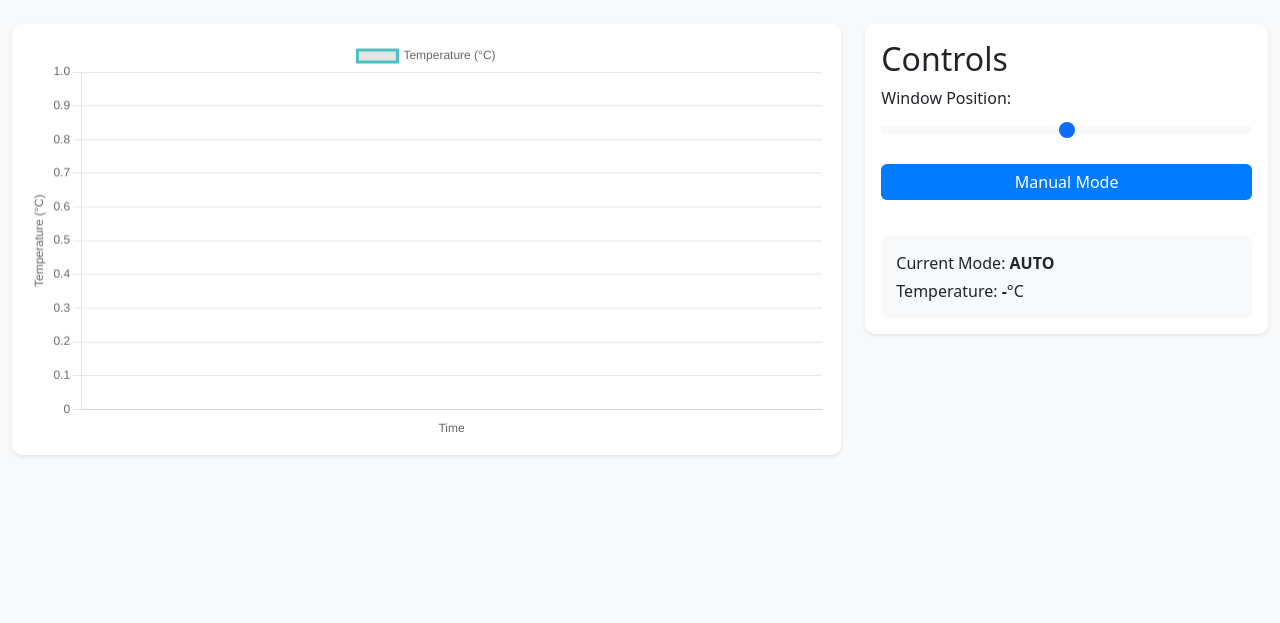
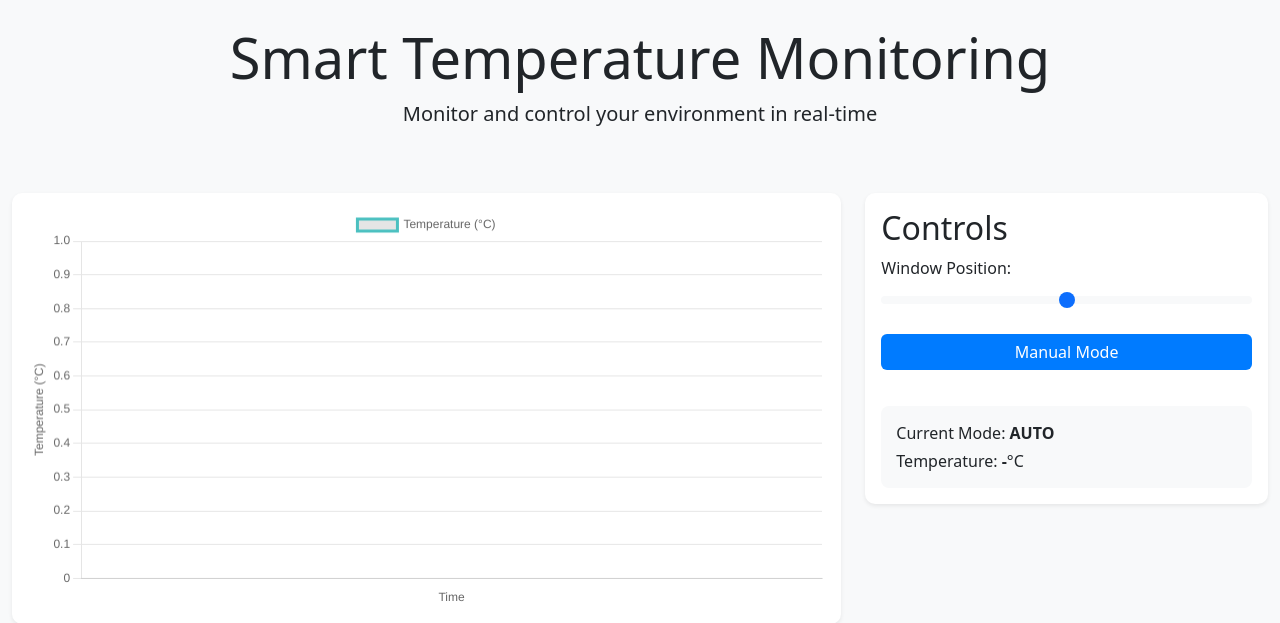
Before and after one commit to elisayan/SmartTemperatureMonitoring-IOT, a PHP site: page / in a window 1280 px wide. Shown: the top 623 px of the page. Run offline with PHP 8.4, Linux system fonts and the light colour scheme.

Commit message:
add title

```diff
--- a/dashboard-fronted/index.php
+++ b/dashboard-fronted/index.php
@@ -9,6 +9,13 @@
     <link rel="stylesheet" href="style.css">
 </head>
 <body class="bg-light">
+    <header class="text-center py-4">
+        <div class="container">
+            <h1 class="display-4">Smart Temperature Monitoring</h1>
+            <p class="lead">Monitor and control your environment in real-time</p>
+        </div>
+    </header>
+
     <div class="container-fluid py-4">
         <div class="row">
             <div class="col-md-8">
```
